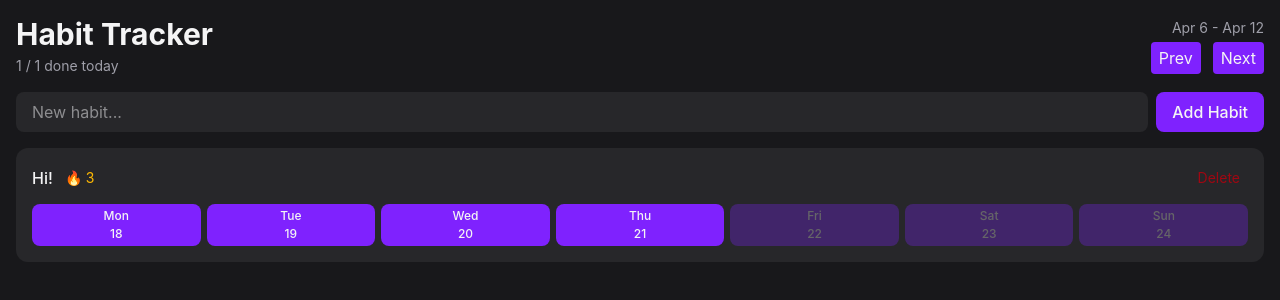
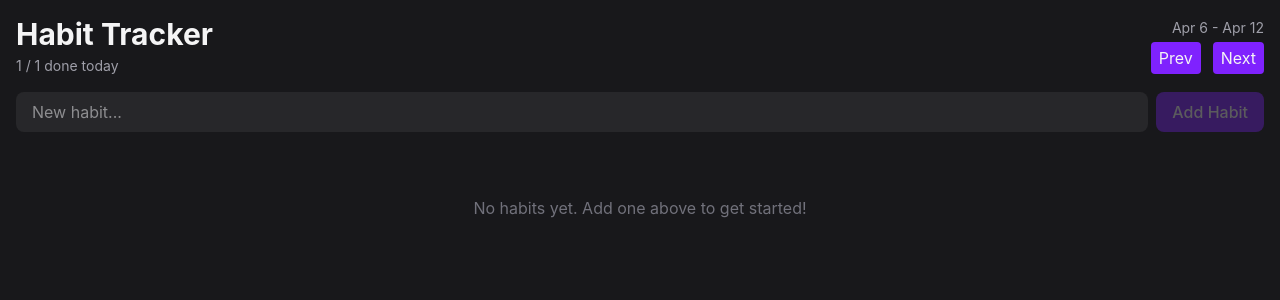
Before and after one commit to CallmeCheese1/React-Tutorial-Project, a React (Vite) app: page / in a window 1280 px wide. Shown: the top 300 px of the page. Built offline with nearby package versions, Linux system fonts and the light colour scheme.

Commit message:
Added functionality, up to context drilling fixes

```diff
--- a/src/App.tsx
+++ b/src/App.tsx
@@ -1,13 +1,47 @@
+import { useState } from "react"
 import { HabitForm } from "./components/HabitForm"
-import { HabitList } from "./components/HabitList"
+import { HabitList, type Habit } from "./components/HabitList"
 import { Header } from "./components/Header"
+import { isSameDay } from "date-fns"
 
 export default function App() {
+  const [habits, setHabits] = useState<Habit[]>([])
+
+  function addHabit(name: string) {
+    //Note to future self: any state is IMMUTABLE. Only way is through setHabits.
+    //as he said: anytime you use the existing value of state inside of the state updater, make sure you're actually changing how the codw works by referencing the "second version"?
+
+    //so, for example, this one wouldn't work. habits is IMMUTABLE, so it will always only hold the state of what habits was when we first called this.
+    //setHabits([...habits, {id: crypto.randomUUID(), name}])
+    //setHabits([...habits, {id: crypto.randomUUID(), name}])
+
+    //Instead, passing an arrow function that takes in an input goes into the React engine and tells it to use that input to make the state mutable, allowing us to continuously add to what it is in this moment, in case we wanted to keep adding.
+    setHabits(currentHabits => [...currentHabits, {id: crypto.randomUUID(), name, completions: [new Date()] }])
+  }
+
+  function deleteHabit(id: string) {
+    setHabits(currentHabits => currentHabits.filter(habit => habit.id !== id))
+  }
+
+  function toggleHabit(id: string, date: Date) {
+    setHabits(currentHabits => (
+      currentHabits.map(habit => {
+        if (habit.id !== id) return habit
+
+        const alreadyDone = habit.completions.some(c => isSameDay(c, date))
+
+        const completions = alreadyDone ? habit.completions.filter(c => !isSameDay(c, date)) : [...habit.completions, date]
+
+        return {...habit, completions}
+      })
+    ))
+  }
+
   return (
     <div className="max-w-2x1 mx-auto p-4 flex flex-col gap-4">
       <Header />
-      <HabitForm />
-      <HabitList />
+      <HabitForm addHabit={addHabit}/>
+      <HabitList deleteHabit={deleteHabit} toggleHabit={toggleHabit} habits = {habits}/>
     </div>
   )
 }
--- a/src/components/HabitForm.tsx
+++ b/src/components/HabitForm.tsx
@@ -1,8 +1,33 @@
+import { useState, type SubmitEvent } from "react";
 import { Button } from "./Button";
 
-export function HabitForm() {
-  return <form className="flex gap-2">
-    <input className="flex-1 rounded-lg bg-zinc-800 px-4 py-2 outline-none focus-visible:ring-2 focus-visible:ring-violet-500" placeholder="New habit..."/>
-    <Button className="rounded-lg px-4 py-2 font-medium">Add Habit</Button>
+type HabitFormProps = {
+  addHabit: (name: string) => void
+}
+
+export function HabitForm({ addHabit }: HabitFormProps) {
+  const [name, setName] = useState("")
+
+  function handleSubmit(event: SubmitEvent) {
+    event.preventDefault()
+
+    if (name.trim() === "") return
+    setName("")
+    addHabit(name)
+
+    console.log(name)
+  }
+
+  return <form className="flex gap-2" onSubmit={handleSubmit}>
+    <input
+      value={name}
+      onChange={event => setName(event.target.value)}
+      className="flex-1 rounded-lg bg-zinc-800 px-4 py-2 outline-none focus-visible:ring-2 focus-visible:ring-violet-500" placeholder="New habit..."
+    />
+    <Button
+      disabled = {name.trim() === ""}
+      className="rounded-lg px-4 py-2 font-medium">
+        Add Habit
+    </Button>
   </form>
 }
--- a/src/components/HabitList.tsx
+++ b/src/components/HabitList.tsx
@@ -1,10 +1,16 @@
 import { Button } from "./Button"
-import { eachDayOfInterval, endOfWeek, format, startOfWeek, isFuture } from "date-fns"
+import { eachDayOfInterval, endOfWeek, format, startOfWeek, isFuture, isSameDay, subDays } from "date-fns"
 
-export function HabitList() {
-    const habits = [
-        {id: "sdfd", name: "Hi!"}
-    ]
+export type Habit = {id: string; name: string; completions: Date[]}
+
+type HabitListProps = {
+    habits: Habit[]
+    deleteHabit: (id: string) => void
+    toggleHabit: (id: string, date: Date) => void
+}
+
+//The component to hold the list of our habits, underneath the Habit Tracker creation form, which just iterates through our constant list of habits and creates a HabitItem for each one.
+export function HabitList({habits, deleteHabit, toggleHabit}: HabitListProps) {
 
     if (habits.length === 0){
         return <p className="text-center text-zinc-500 py-12">No habits yet. Add one above to get started!</p>
@@ -12,33 +18,51 @@
 
     return <div className="flex flex-col gap-3">
         {habits.map(habit => (
-            <HabitItem key={habit.id} habit={habit} />
+            <HabitItem deleteHabit={deleteHabit} toggleHabit = {toggleHabit} key={habit.id} habit={habit} />
         ))}
     </div>
 }
 
+//Speaking of, these are the promised habits! Each one has an ID and a name of that habit, right now.
 type HabitItemProps = {
-    habit: { id: string, name: string }
+    habit: Habit
+    deleteHabit: (id: string) => void
+    toggleHabit: (id: string, date: Date) => void
 }
-
-function HabitItem({ habit }: HabitItemProps) {
+function HabitItem({ habit, deleteHabit, toggleHabit }: HabitItemProps) {
     const visibleDates = eachDayOfInterval({
         start: startOfWeek(new Date(), {weekStartsOn: 1}),
         end: endOfWeek(new Date(), {weekStartsOn: 1}),
     })
+    const streak = getStreak(habit.completions)
 
     return (
+        //The ENTIRE habit card
         <div className="rounded-xl bg-zinc-800 p-4 flex flex-col gap-3">
+
+            {/* Holds the name of the habit and the current strea, and then the Delete button on the other side*/}
             <div className="flex items-center justify-between">
                 <div className="flex gap-3 items-center">
                     <span className="font-medium">{habit.name}</span>
-                    <span className="text-sm text-amber-400"> 🔥 3</span>
+                    {streak !== 0 && (
+                        <span className="text-sm text-amber-400"> 🔥 {streak}</span>
+                    )}
                 </div>
-                <Button variant="ghost-destructive" className="text-sm">Delete</Button>
+                <Button
+                    onClick={() => deleteHabit(habit.id)}variant="ghost-destructive" className="text-sm">
+                        Delete
+                </Button>
             </div>
+
+            {/* Our specific list of days underneath the above.*/}
             <div className="flex gap-1.5">
                 {visibleDates.map(date => (
-                    <Button className="flex flex-1 flex-col items-center gap-0.5 rounded-lg text-xs" key={date.toISOString()} disabled={isFuture(date)}>
+                    <Button className="flex flex-1 flex-col items-center gap-0.5 rounded-lg text-xs"
+                    key={date.toISOString()}
+                    disabled={isFuture(date)}
+                    onClick={() => toggleHabit(habit.id, date)}
+                    variant={habit.completions.some(d => isSameDay(date, d)) ? "primary" : "secondary"}
+                    >
                         <span className="font-medium">{format(date, "EEE")}</span>
                         <span className="font-medium">{format(date, "d")}</span>
                     </Button>
@@ -47,3 +71,15 @@
         </div>
     )
 }
+
+function getStreak(completions: Date[]) {
+    let streak = 0
+    let date = new Date()
+
+    while (completions.some(c => isSameDay(c, date))) {
+        streak++
+        date = subDays(date, 1)
+    }
+
+    return streak
+}
--- a/src/components/Header.tsx
+++ b/src/components/Header.tsx
@@ -1,4 +1,4 @@
-import { Button } from "./button";
+import { Button } from "./Button";
 
 export function Header() {
   return <header className="flex items-center justify-between">
```
